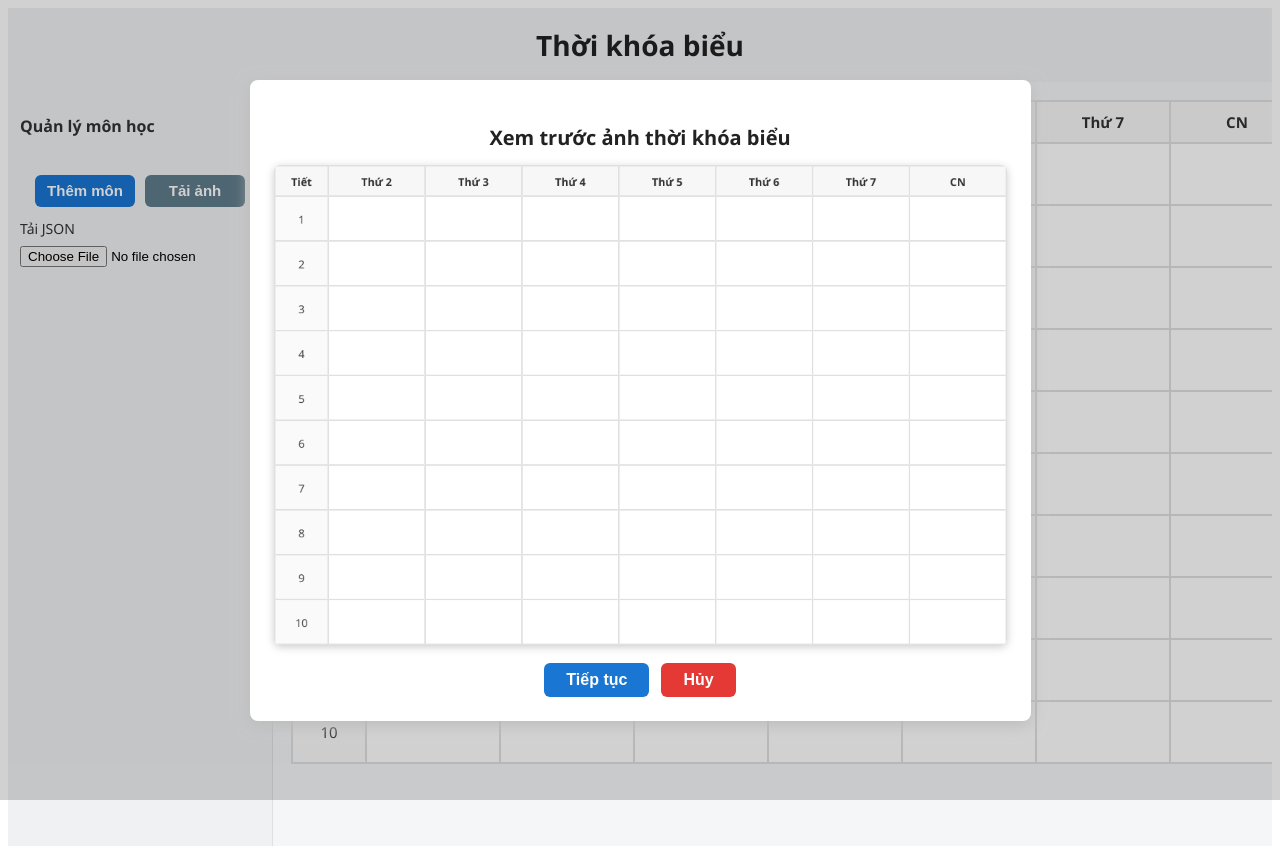
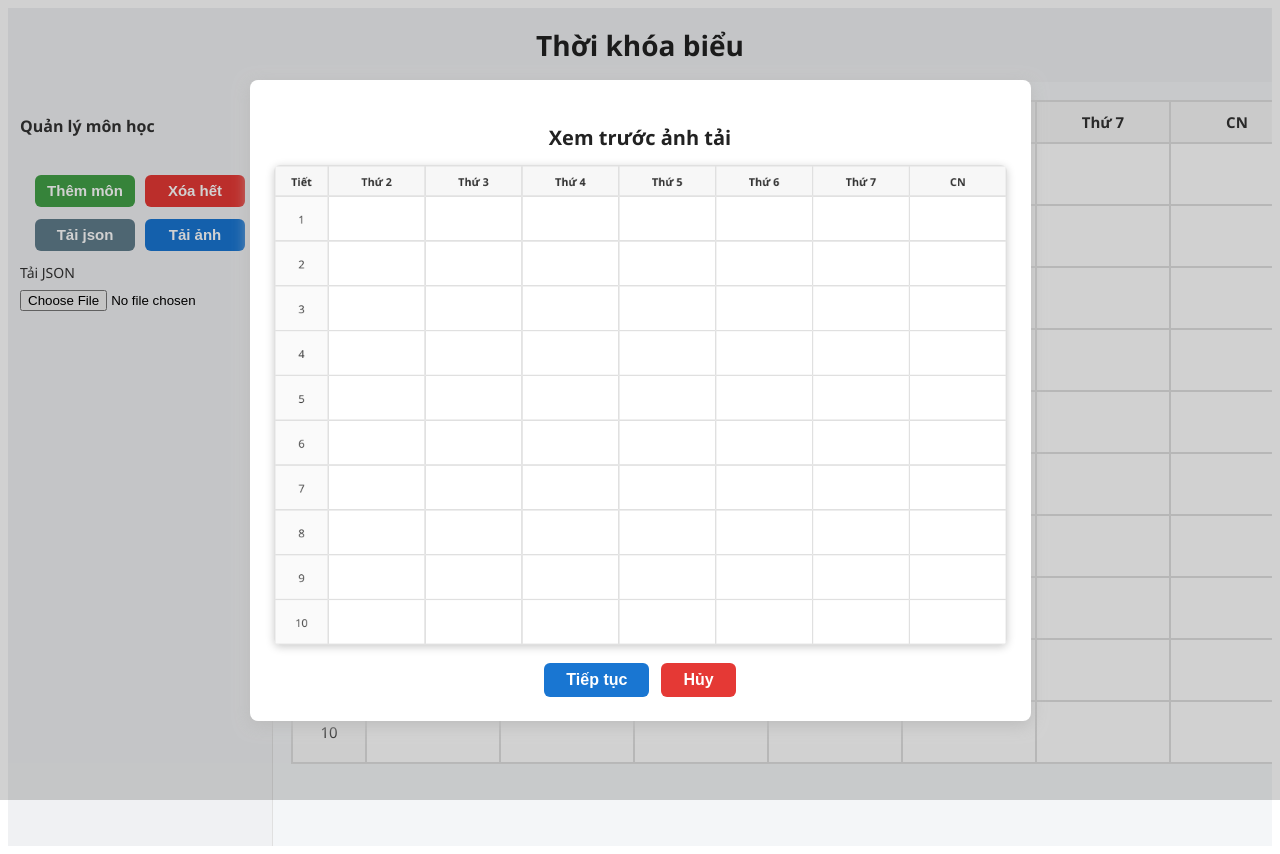
Before and after one commit to HaoWasabi/Smurf-TKB, a React (Vite) app: page / in a window 1280 px wide. Both pictures are taken after a click on the button "Tải ảnh". Built offline with nearby package versions, Linux system fonts and the light colour scheme; the HTML template or start-up script is replaced by a standard one.

Commit message:
feat: add functionality to delete all subjects and export timetable data as JSON

```diff
--- a/src/App.jsx
+++ b/src/App.jsx
@@ -7,6 +7,13 @@ import { TimetableController } from './controllers/timetableController';
 const controller = new TimetableController();
 
 function App() {
+  const [showConfirmDeleteAll, setShowConfirmDeleteAll] = useState(false);
+  // Cho phép export dữ liệu tkb ra file json từ SidebarView
+  window.tkb_data_export = () => ({
+    name: 'Thời khóa biểu',
+    created: new Date().toString(),
+    data: controller.getRawData()
+  });
   // Cookie helpers
   const setCookie = (name, value, days = 365) => {
     const expires = new Date(Date.now() + days * 864e5).toUTCString();
@@ -78,6 +85,19 @@ function App() {
     controller.deleteSubject(mhp);
     syncData();
   };
+  const handleDeleteAllSubjects = () => {
+    setShowConfirmDeleteAll(true);
+  };
+
+  const confirmDeleteAllSubjects = () => {
+    controller.deleteAllSubjects();
+    syncData();
+    setShowConfirmDeleteAll(false);
+  };
+
+  const cancelDeleteAllSubjects = () => {
+    setShowConfirmDeleteAll(false);
+  };
   const handleSaveSubject = () => {
     if (!editSubject.mhp || !editSubject.ten) return;
     if (!subjects.find(s => s.mhp === editSubject.mhp)) {
@@ -146,6 +166,7 @@ function App() {
           subjects={subjects}
           onEdit={handleEditSubject}
           onDelete={handleDeleteSubject}
+          onDeleteAll={handleDeleteAllSubjects}
           onAdd={handleAddSubject}
           onPreview={handlePreviewImage}
           onJsonUpload={handleJsonUpload}
@@ -163,11 +184,23 @@ function App() {
       {showPreview && (
         <div style={{ position: 'fixed', zIndex: 10000, top: 0, left: 0, width: '100vw', height: '100vh', background: 'rgba(0,0,0,0.18)', display: 'flex', alignItems: 'center', justifyContent: 'center' }}>
           <div style={{ background: '#fff', borderRadius: 8, boxShadow: '0 4px 16px #bbb', padding: 24, display: 'flex', flexDirection: 'column', alignItems: 'center' }}>
-            <h3 style={{ marginBottom: 14, fontWeight: 600, color: '#222', fontSize: 20 }}>Xem trước ảnh thời khóa biểu</h3>
+            <h3 style={{ marginBottom: 14, fontWeight: 600, color: '#222', fontSize: 20 }}>Xem trước ảnh tải</h3>
             {previewImg && <img src={previewImg} alt="tkb preview" style={{ maxWidth: '80vw', maxHeight: '60vh', borderRadius: 6, boxShadow: '0 2px 8px #ccc', marginBottom: 18 }} />}
             <div style={{ display: 'flex', gap: 12 }}>
               <button onClick={handleDownloadImage} style={{ padding: '8px 22px', background: '#1976d2', color: '#fff', border: 'none', borderRadius: 6, fontSize: 16, cursor: 'pointer', fontWeight: 600 }}>Tiếp tục</button>
               <button onClick={() => setShowPreview(false)} style={{ padding: '8px 22px', background: '#e53935', color: '#fff', border: 'none', borderRadius: 6, fontSize: 16, cursor: 'pointer', fontWeight: 600 }}>Hủy</button>
+            </div>
+          </div>
+        </div>
+      )}
+
+      {showConfirmDeleteAll && (
+        <div style={{ position: 'fixed', zIndex: 10000, top: 0, left: 0, width: '100vw', height: '100vh', background: 'rgba(0,0,0,0.18)', display: 'flex', alignItems: 'center', justifyContent: 'center' }}>
+          <div style={{ background: '#fff', borderRadius: 8, boxShadow: '0 4px 16px #bbb', padding: 24, display: 'flex', flexDirection: 'column', alignItems: 'center' }}>
+            <h3 style={{ marginBottom: 14, fontWeight: 600, color: '#222', fontSize: 20 }}>Bạn có chắc muốn xóa hết dữ liệu?</h3>
+            <div style={{ display: 'flex', gap: 12 }}>
+              <button onClick={confirmDeleteAllSubjects} style={{ padding: '8px 22px', background: '#e53935', color: '#fff', border: 'none', borderRadius: 6, fontSize: 16, cursor: 'pointer', fontWeight: 600 }}>Đồng ý</button>
+              <button onClick={cancelDeleteAllSubjects} style={{ padding: '8px 22px', background: '#607d8b', color: '#fff', border: 'none', borderRadius: 6, fontSize: 16, cursor: 'pointer', fontWeight: 600 }}>Hủy</button>
             </div>
           </div>
         </div>
--- a/src/controllers/timetableController.js
+++ b/src/controllers/timetableController.js
@@ -20,6 +20,9 @@ export class TimetableController {
   deleteSubject(mhp) {
     this.model.deleteSubject(mhp);
   }
+  deleteAllSubjects() {
+    this.model.deleteAllSubjects();
+  }
   mergeJson(json) {
     this.model.mergeJson(json);
   }
--- a/src/models/timetable.js
+++ b/src/models/timetable.js
@@ -36,6 +36,10 @@ export class TimetableModel {
     this.subjects = this.subjects.filter(s => s.mhp !== mhp);
     this.tkb = this.tkb.filter(item => item.mhp !== mhp);
   }
+  deleteAllSubjects() {
+    this.subjects = [];
+    this.tkb = [];
+  }
   mergeJson(json) {
     if (json.data && Array.isArray(json.data)) {
       const validData = json.data.filter(item =>
--- a/src/views/SidebarView.jsx
+++ b/src/views/SidebarView.jsx
@@ -1,7 +1,7 @@
 // View: Sidebar quản lý môn học
 import React from 'react';
 
-export default function SidebarView({ subjects, onEdit, onDelete, onAdd, onPreview, onJsonUpload, editSubject, editSlot, setEditSubject, setEditSlot, onSave, onCancel }) {
+export default function SidebarView({ subjects, onEdit, onDelete, onDeleteAll, onAdd, onPreview, onJsonUpload, editSubject, editSlot, setEditSubject, setEditSlot, onSave, onCancel }) {
   return (
     <div style={{ width: 240, background: '#f0f1f3', borderRight: '1px solid #e0e0e0', padding: 12, minHeight: 'calc(100vh - 60px)', display: 'flex', flexDirection: 'column' }}>
       <h4 style={{ marginBottom: 10, fontWeight: 600, fontSize: 16, color: '#333' }}>Quản lý môn học</h4>
@@ -17,8 +17,26 @@ export default function SidebarView({ subjects, onEdit, onDelete, onAdd, onPrevi
         ))}
       </ul>
       <div style={{ display: 'flex', gap: 10, justifyContent: 'center', marginBottom: 12 }}>
-        <button onClick={onAdd} style={{ width: 100, height: 32, background: '#1976d2', color: '#fff', border: 'none', borderRadius: 6, fontSize: 15, fontWeight: 600, cursor: 'pointer', textAlign: 'center', lineHeight: '1.2' }}>Thêm môn</button>
-        <button onClick={onPreview} style={{ width: 100, height: 32, background: '#607d8b', color: '#fff', border: 'none', borderRadius: 6, fontSize: 15, fontWeight: 600, cursor: 'pointer', textAlign: 'center', lineHeight: '1.2' }}>Tải ảnh</button>
+        <button onClick={onAdd} style={{ width: 100, height: 32, background: '#43a047', color: '#fff', border: 'none', borderRadius: 6, fontSize: 15, fontWeight: 600, cursor: 'pointer', textAlign: 'center', lineHeight: '1.2' }}>Thêm môn</button>
+        <button onClick={onDeleteAll} style={{ width: 100, height: 32, background: '#e53935', color: '#fff', border: 'none', borderRadius: 6, fontSize: 15, fontWeight: 600, cursor: 'pointer', textAlign: 'center', lineHeight: '1.2' }}>Xóa hết</button>
+      </div>
+      <div style={{ display: 'flex', gap: 10, justifyContent: 'center', marginBottom: 12 }}>
+        <button
+          onClick={() => {
+            // Tạo dữ liệu json từ subjects và tkb
+            const data = window.tkb_data_export ? window.tkb_data_export() : null;
+            const jsonStr = JSON.stringify({ data: data || [] }, null, 2);
+            const blob = new Blob([jsonStr], { type: 'application/json' });
+            const url = URL.createObjectURL(blob);
+            const a = document.createElement('a');
+            a.href = url;
+            a.download = 'tkb.json';
+            a.click();
+            URL.revokeObjectURL(url);
+          }}
+          style={{ width: 100, height: 32, background: '#607d8b', color: '#fff', border: 'none', borderRadius: 6, fontSize: 15, fontWeight: 600, cursor: 'pointer', textAlign: 'center', lineHeight: '1.2' }}
+        >Tải json</button>
+        <button onClick={onPreview} style={{ width: 100, height: 32, background: '#1976d2', color: '#fff', border: 'none', borderRadius: 6, fontSize: 15, fontWeight: 600, cursor: 'pointer', textAlign: 'center', lineHeight: '1.2' }}>Tải ảnh</button>
       </div>
       <div style={{ marginBottom: 12 }}>
         <label htmlFor="json-upload" style={{ display: 'block', marginBottom: 6, fontSize: 14, color: '#333', fontWeight: 500 }}>Tải JSON</label>
```
